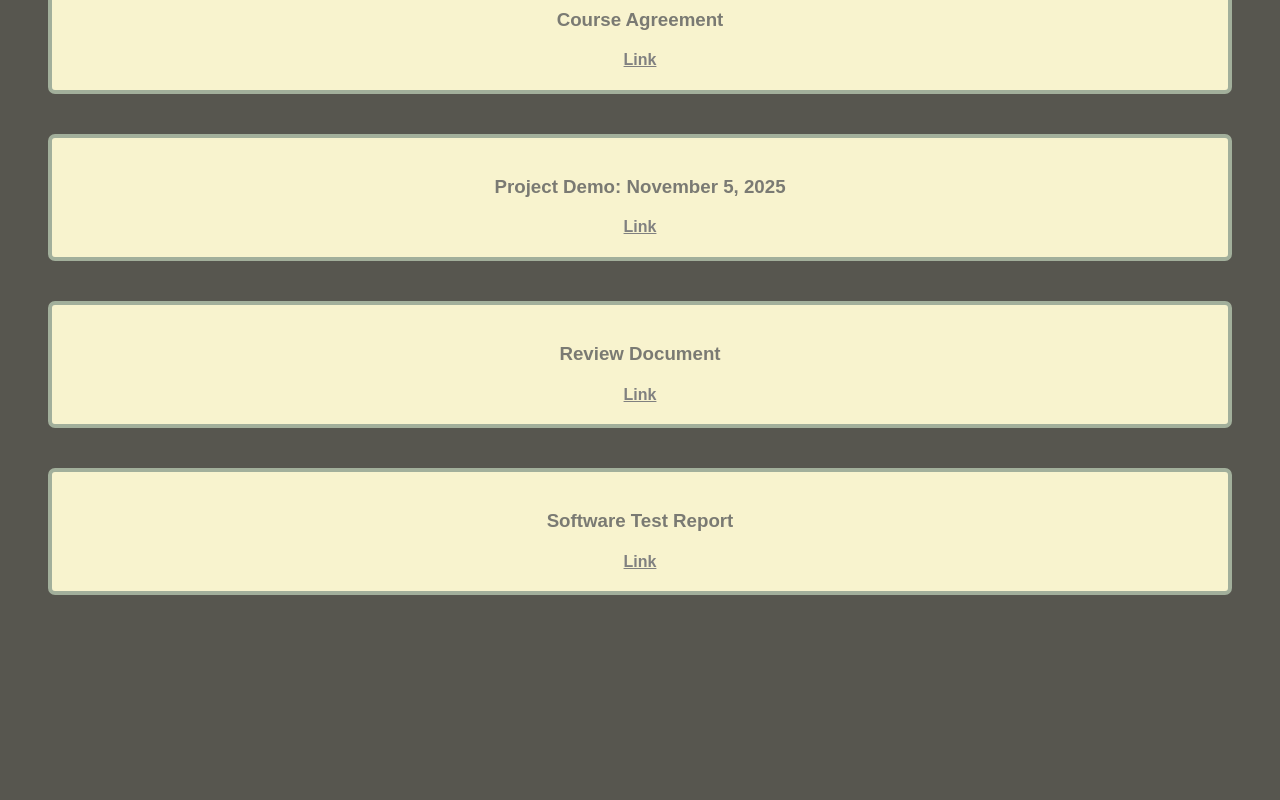
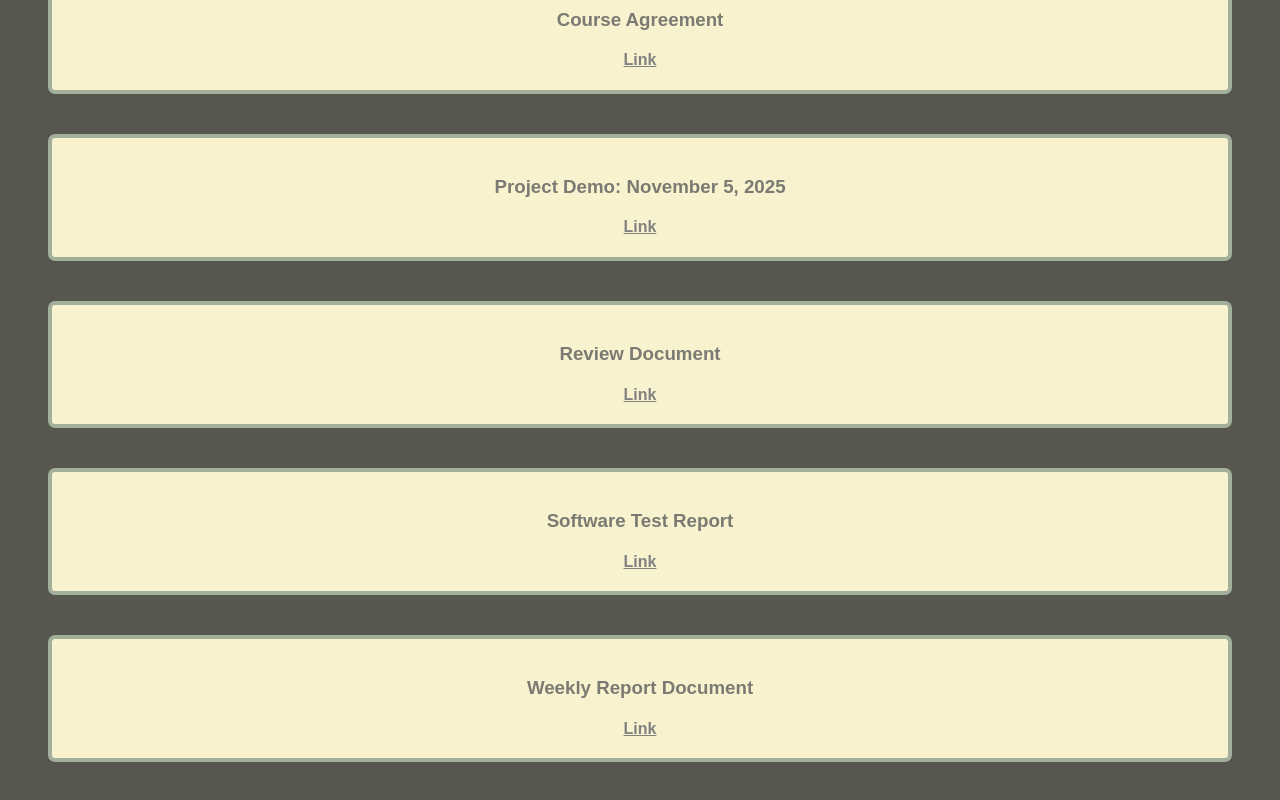
Before and after one commit to ervnmrcdo/19X_Project_Proposal, a Next.js app: page / in a window 1280 px wide. Shown: the part 1700-2500 px from the top of the page. Before the commit the page ends 2335 px from the top, so only its background shows below. Built offline with nearby package versions, Linux system fonts and the light colour scheme.

Commit message:
added weekly reports document

```diff
--- a/src/app/page.tsx
+++ b/src/app/page.tsx
@@ -146,6 +146,15 @@ export default function Home() {
           Link
         </a>
       </div>
+      <div className={styles.content_container}>
+        <h3>Weekly Report Document</h3>
+        <a
+          href="https://docs.google.com/document/d/1Sc_-r0AfcF7DZDoRbG8ktbqP9-8ewyZpotta1Q0CkzU/edit?usp=sharing"
+          target="_blank"
+        >
+          Link
+        </a>
+      </div>
     </>
   );
 }
```
